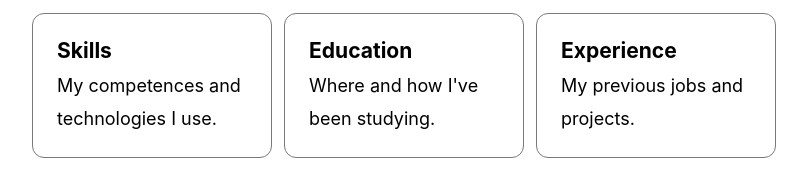
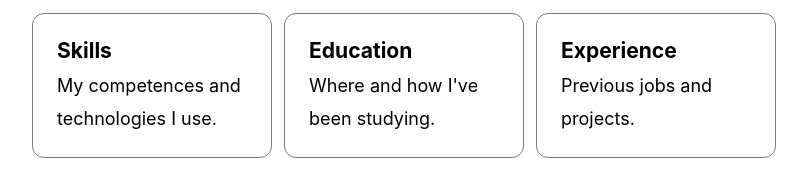
Before and after one commit to EduardoRodriguesF/resume, a Next.js app: page / in a window 1280 px wide. Shown: the part 359-544 px from the top of the page, without its empty margins (236-1043 px from the left). Built offline with nearby package versions, Linux system fonts and the light colour scheme.

Commit message:
chore(home): experience card text tweak

```diff
--- a/pages/index.js
+++ b/pages/index.js
@@ -18,7 +18,7 @@ export default function Home() {
         <CardContainer>
           <Card title="Skills" description="My competences and technologies I use." to="/skills" />
           <Card title="Education" description="Where and how I've been studying." to="/education" />
-          <Card title="Experience" description="My previous jobs and projects." to="/experience" />
+          <Card title="Experience" description="Previous jobs and projects." to="/experience" />
         </CardContainer>
       </Content>
     </Layout>
```
